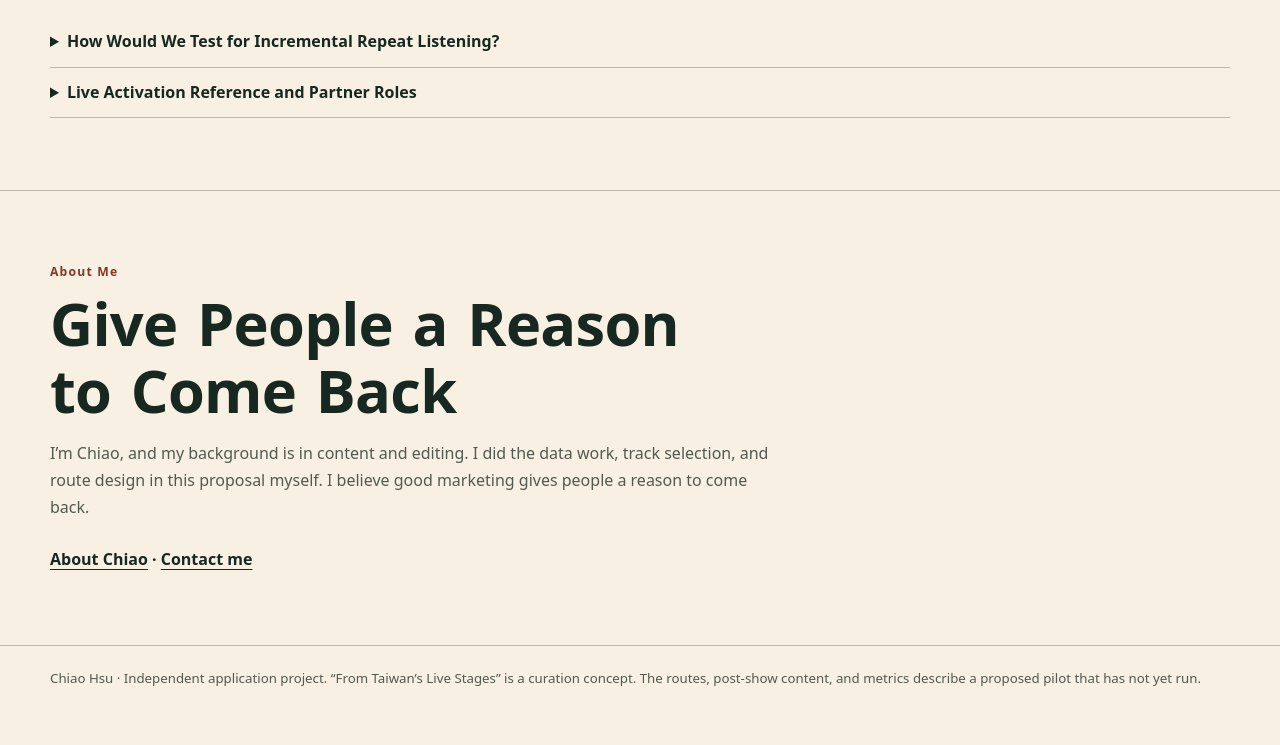
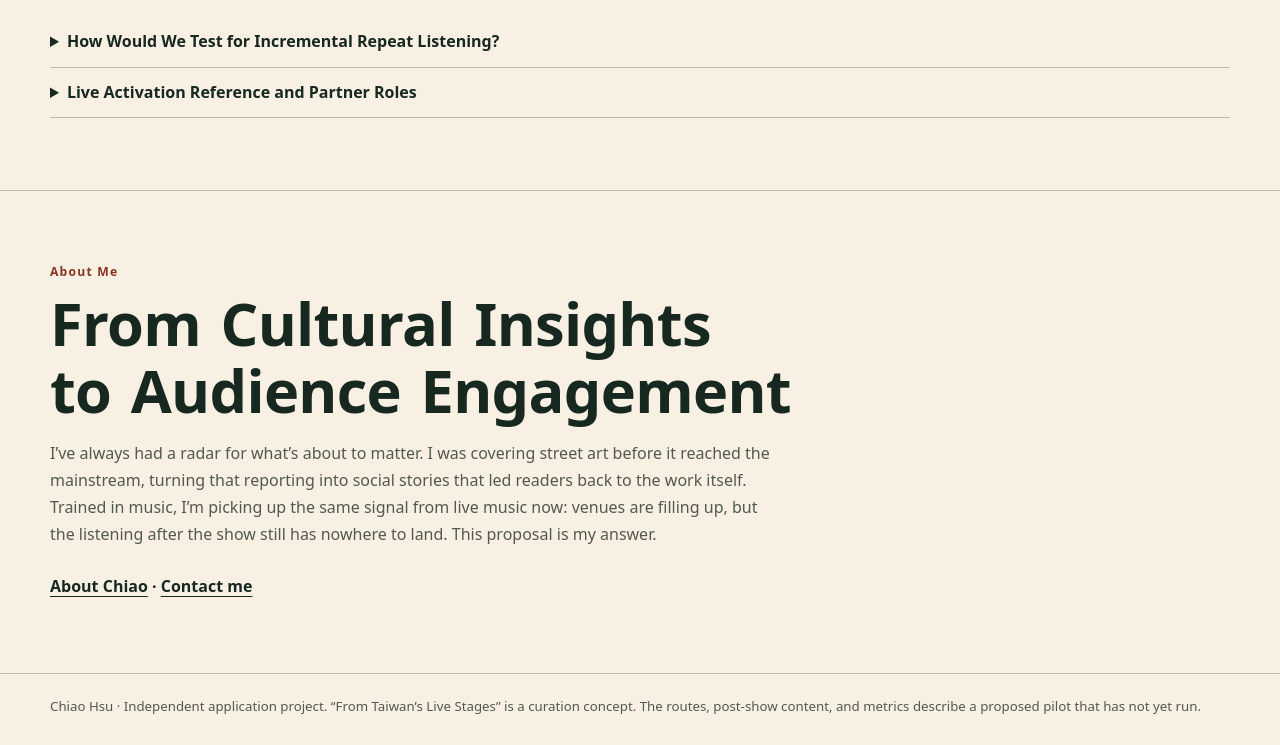
Before and after one commit to Chiao411/after-the-show, a plain HTML site: page index.html in a window 1280 px wide. Shown: the part 7865-8610 px from the top of the page. Before the commit the page ends 8583 px from the top, so only its background shows below. Drawn offline with Linux system fonts and the light colour scheme.

Commit message:
Rewrite the About section in Chiao's own voice
Co-Authored-By: Claude Opus 5.5 <noreply@anthropic.com>

```diff
--- a/index.html
+++ b/index.html
@@ -414,8 +414,8 @@ html[lang="en"] .bar::before{content:attr(data-en)}
 <details><summary>實體策展的已知參考與合作分工</summary><p>Spotify Taiwan 的《歌單計畫》快閃曾將藝人歌單帶入實體活動。這個試辦提議由場館或主辦確認現場脈絡，藝人團隊與樂迷提供可公開素材，Spotify Music 選曲與查證，Marketing 負責聆聽卡、社群發布及追蹤。<a href="https://www.vogue.com.tw/article/karencici-and-3-artists-share-their-playlist-spotify-the-art-of-playlisting" target="_blank" rel="noopener">《歌單計畫》公開報導</a></p></details>
 </div></section>
 <section id="about"><div class="wrap">
-<div class="eyebrow">關於我</div><h2>給人一個願意回來的理由</h2>
-<p class="deck">我是 Chiao，背景是內容與編輯。這份提案裡的資料整理、選曲和路徑設計，都是我自己做的。我相信好的行銷，是給人一個願意回來的理由。</p>
+<div class="eyebrow">關於我</div><h2>從文化洞察走向受眾參與</h2>
+<p class="deck">我一直有一種雷達，總能在一件事變得重要之前察覺它。潮流藝術尚未走入主流時，我已在報導它，並把報導化為社群上的故事，引領讀者回到作品本身。應用音樂出身的我，如今在現場音樂身上感受到同樣的訊號：場館越來越滿，散場之後的聆聽，卻還沒有落腳之處。這份提案，是我的回答。</p>
 <p class="footer-links"><a href="https://chiao411.github.io/chiaohsu/" target="_blank" rel="noopener">關於 Chiao</a> · <a href="https://chiao411.github.io/chiaohsu/contact.html" target="_blank" rel="noopener">聯絡我</a></p>
 </div></section>
 </main>
@@ -652,8 +652,8 @@ const englishCopy = {
   "《歌單計畫》公開報導": "Coverage of The Art of Playlisting",
 
   "關於我": "About Me",
-  "給人一個願意回來的理由": "Give People a Reason to Come Back",
-  "我是 Chiao，背景是內容與編輯。這份提案裡的資料整理、選曲和路徑設計，都是我自己做的。我相信好的行銷，是給人一個願意回來的理由。": "I’m Chiao, and my background is in content and editing. I did the data work, track selection, and route design in this proposal myself. I believe good marketing gives people a reason to come back.",
+  "從文化洞察走向受眾參與": "From Cultural Insights to Audience Engagement",
+  "我一直有一種雷達，總能在一件事變得重要之前察覺它。潮流藝術尚未走入主流時，我已在報導它，並把報導化為社群上的故事，引領讀者回到作品本身。應用音樂出身的我，如今在現場音樂身上感受到同樣的訊號：場館越來越滿，散場之後的聆聽，卻還沒有落腳之處。這份提案，是我的回答。": "I’ve always had a radar for what’s about to matter. I was covering street art before it reached the mainstream, turning that reporting into social stories that led readers back to the work itself. Trained in music, I’m picking up the same signal from live music now: venues are filling up, but the listening after the show still has nowhere to land. This proposal is my answer.",
   "關於 Chiao": "About Chiao",
   "聯絡我": "Contact me",
   "Chiao Hsu · 個人應徵作品 ·《從台灣現場出發》為策展概念；音樂路徑、散場內容與成效指標皆為試辦設計，尚未實際執行。": "Chiao Hsu · Independent application project. “From Taiwan’s Live Stages” is a curation concept. The routes, post-show content, and metrics describe a proposed pilot that has not yet run."
```
